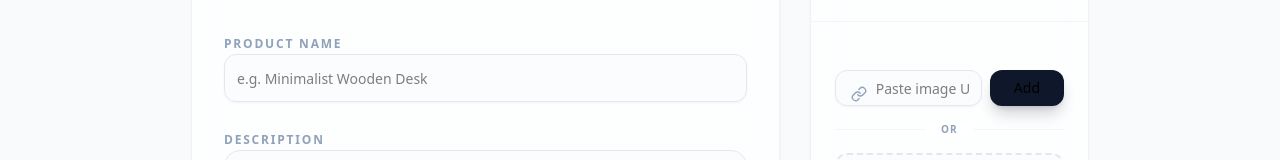
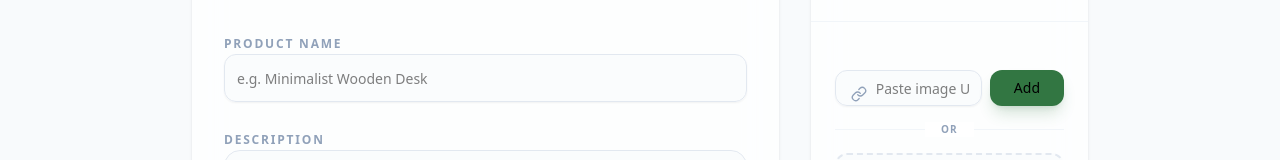
Before and after one commit to adhivedhanlr-maker/E-commerce, a Next.js app in the folder frontend/: page /seller/upload in a window 1280 px wide. Shown: the part 415-575 px from the top of the page. Built offline with nearby package versions, Linux system fonts and the light colour scheme; no server answers.

Commit message:
style: update 'Add' button in seller upload to standard primary color

```diff
--- a/frontend/src/app/seller/upload/page.tsx
+++ b/frontend/src/app/seller/upload/page.tsx
@@ -305,7 +305,7 @@ export default function SellerUploadPage() {
                                             <Button
                                                 type="button"
                                                 onClick={addImage}
-                                                className="rounded-xl bg-slate-900 px-6 shadow-lg shadow-slate-900/20"
+                                                className="rounded-xl bg-primary-600 hover:bg-primary-700 px-6 shadow-lg shadow-primary-600/20"
                                             >
                                                 Add
                                             </Button>
```
